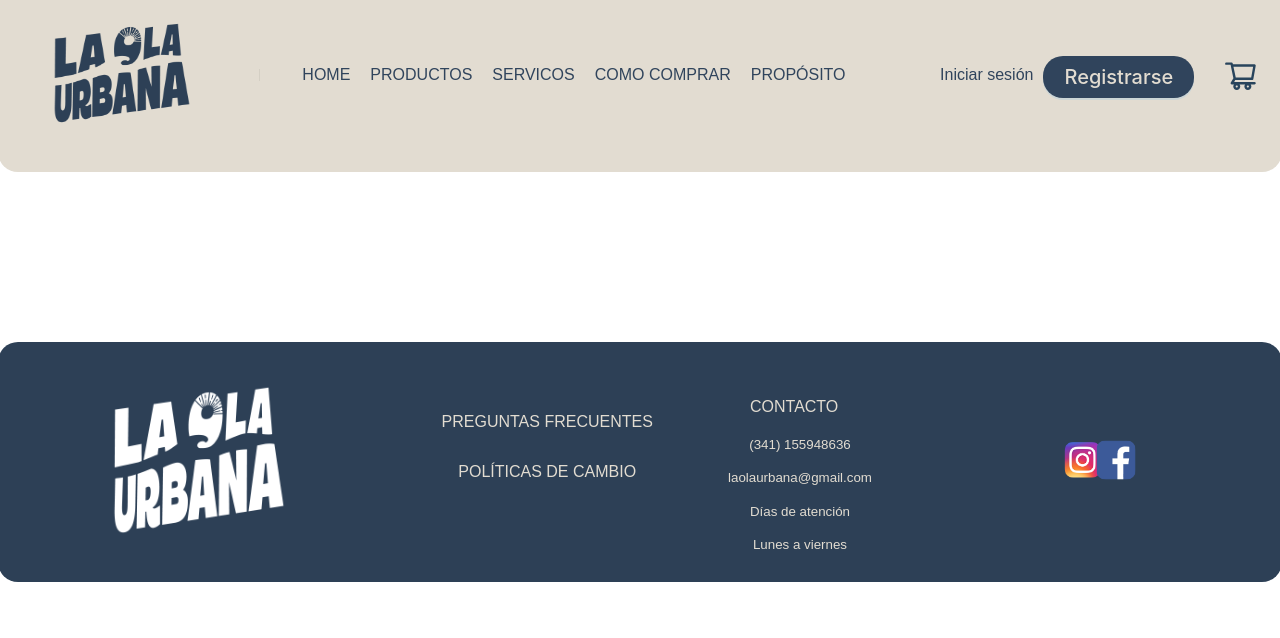
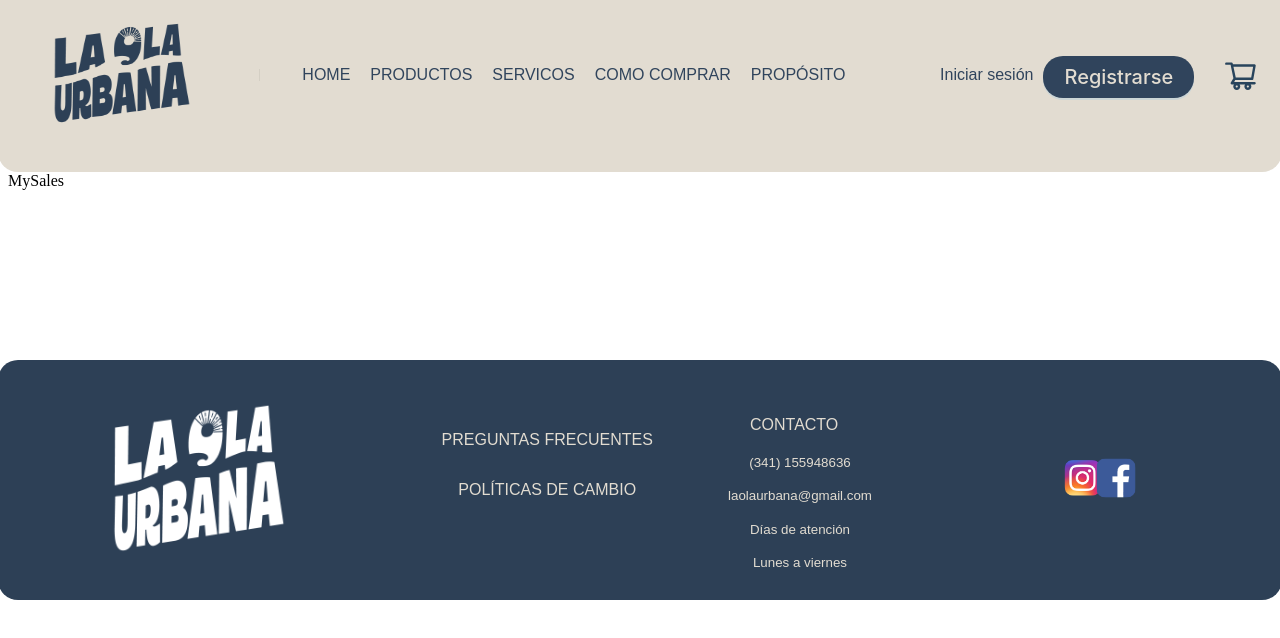
Before and after one commit to Melanialassia/ClientSurf, a React (Vite) app in the folder client/client/: page /my-sales in a window 1280 px wide. Shown: the top 638 px of the page. Built offline with nearby package versions, Linux system fonts and the light colour scheme; a web font is replaced by a local one.

Commit message:
mysalesruta

```diff
--- a/client/client/src/App.jsx
+++ b/client/client/src/App.jsx
@@ -23,6 +23,7 @@ import ChangePolicy from "./components/features/ChangePolicy/components/ChangePo
 import EditUserData from "./userComponents/features/UserDashboard/container/EditUserData";
 import Faq from "./components/features/Faq/components/Faq";
 import AdminDashboard from "./adminComponents/features/AdminDashboard/roots/AdminDashboard";
+import MySales from "./userComponents/features/UserDashboard/roots/MySales";
 
 const App = () => {
   return (
@@ -44,6 +45,7 @@ const App = () => {
         <Route path="/edit-personaldata" element={<EditUserData />} />
         <Route path="/faq" element={<Faq />} />
         <Route path="/admin-dashboard" element={<AdminDashboard />} />
+        <Route path="/my-sales" element={<MySales />} />
       </Routes>
       <a href="https://api.whatsapp.com/send?phone=5493415948636" target="_blank">
         <img src="/assets/images/whatsapp.png" alt="" className={styles.image}/>
--- a/client/client/src/components/features/Cart/roots/Cart.jsx
+++ b/client/client/src/components/features/Cart/roots/Cart.jsx
@@ -67,6 +67,7 @@ const Cart = () => {
         quantity: item.amount,
         description: item.description,
         code: item.code,
+        user: userId
       };
     });
 
--- /dev/null
+++ b/client/client/src/userComponents/features/UserDashboard/roots/MySales.jsx
@@ -0,0 +1,9 @@
+import React from 'react'
+
+const MySales = () => {
+  return (
+    <div>MySales</div>
+  )
+}
+
+export default MySales
```
